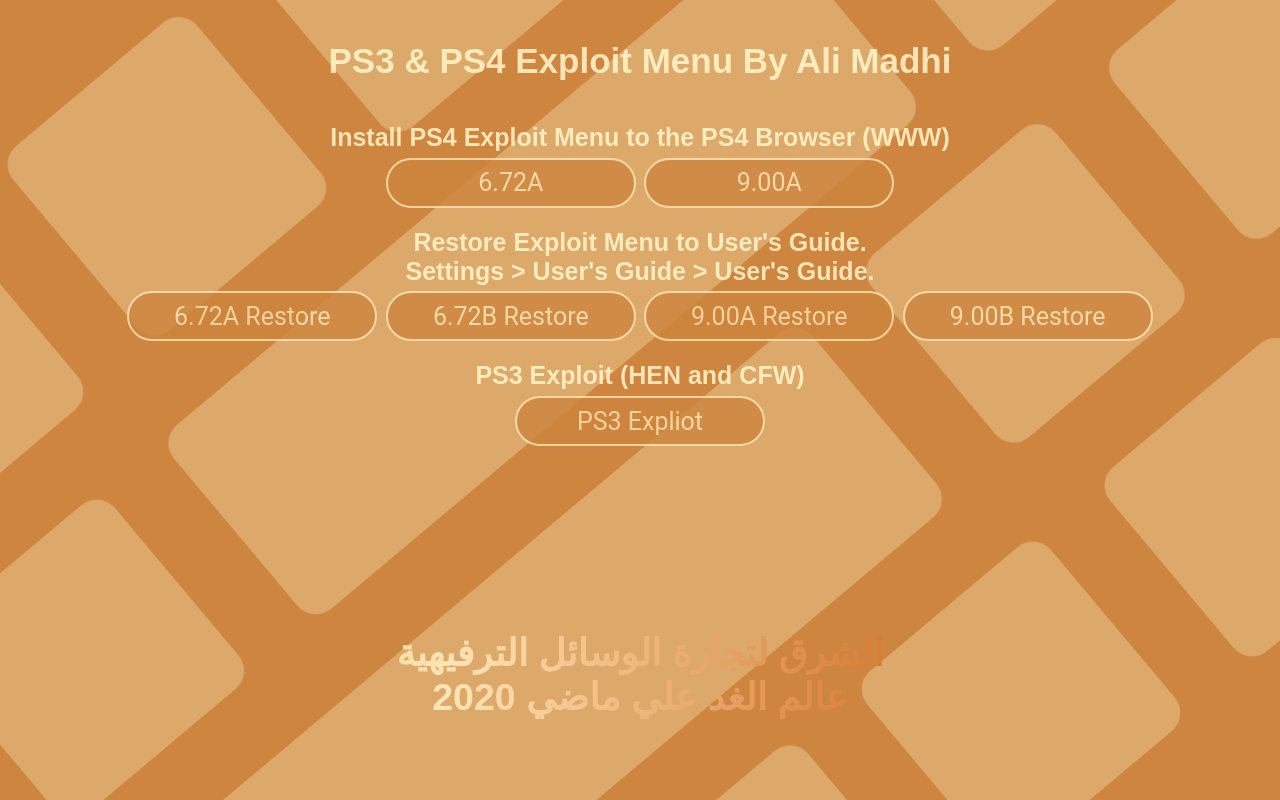
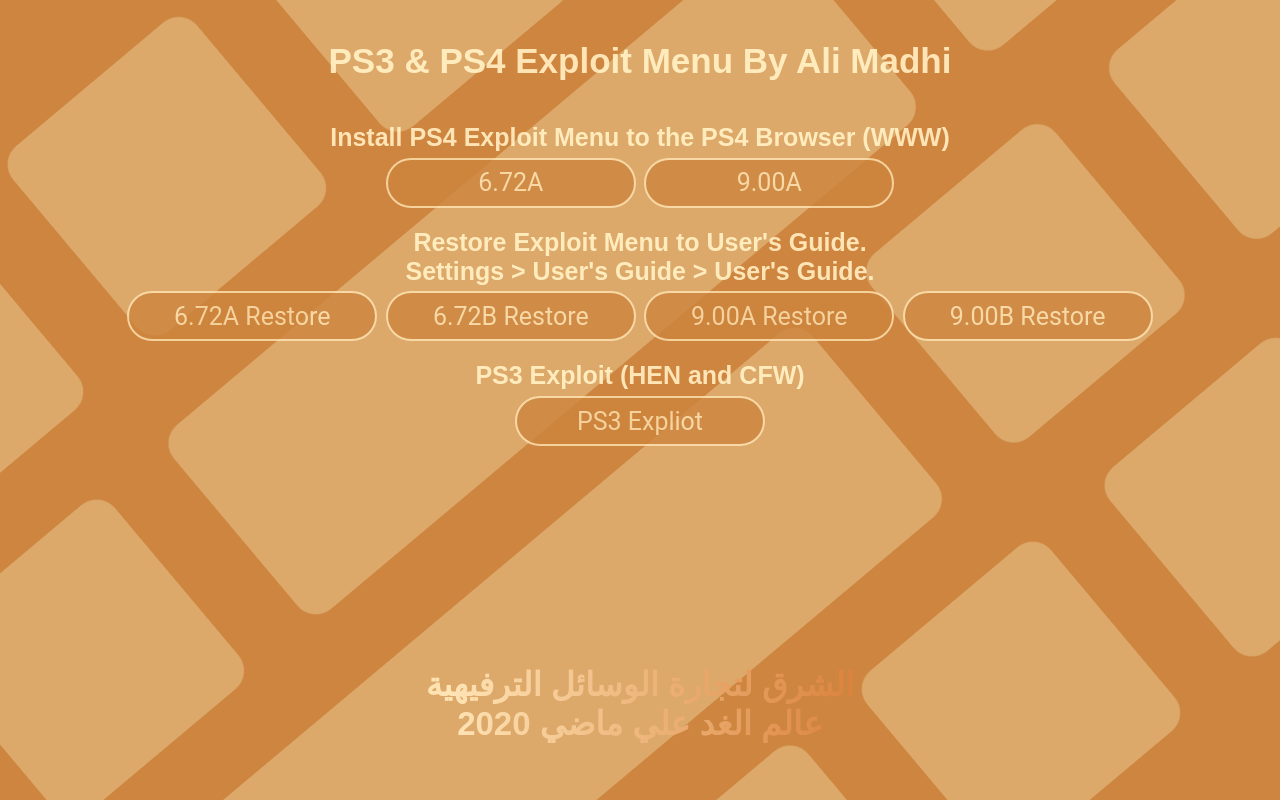
Before and after one commit to pe83/pe83.github.io, a PHP site: page / in a window 1280 px wide. Run offline with PHP 8.4, Linux system fonts and the light colour scheme.

Commit message:
Add files via upload

```diff
--- a/styles.css
+++ b/styles.css
@@ -81,8 +81,8 @@ button:hover{
 }
 
 footer {
-position:fixed;left:0px;right:0px;bottom:50px;
-font-size:25px;font-weight:bold;z-index:1;color:#FFE4B5;text-align:left;
+position:fixed;left:0px;right:0px;bottom:30px;
+font-size:22px;font-weight:bold;z-index:1;color:#FFE4B5;text-align:left;
 text-align:center;
 font-weight:bold;
 }
```
